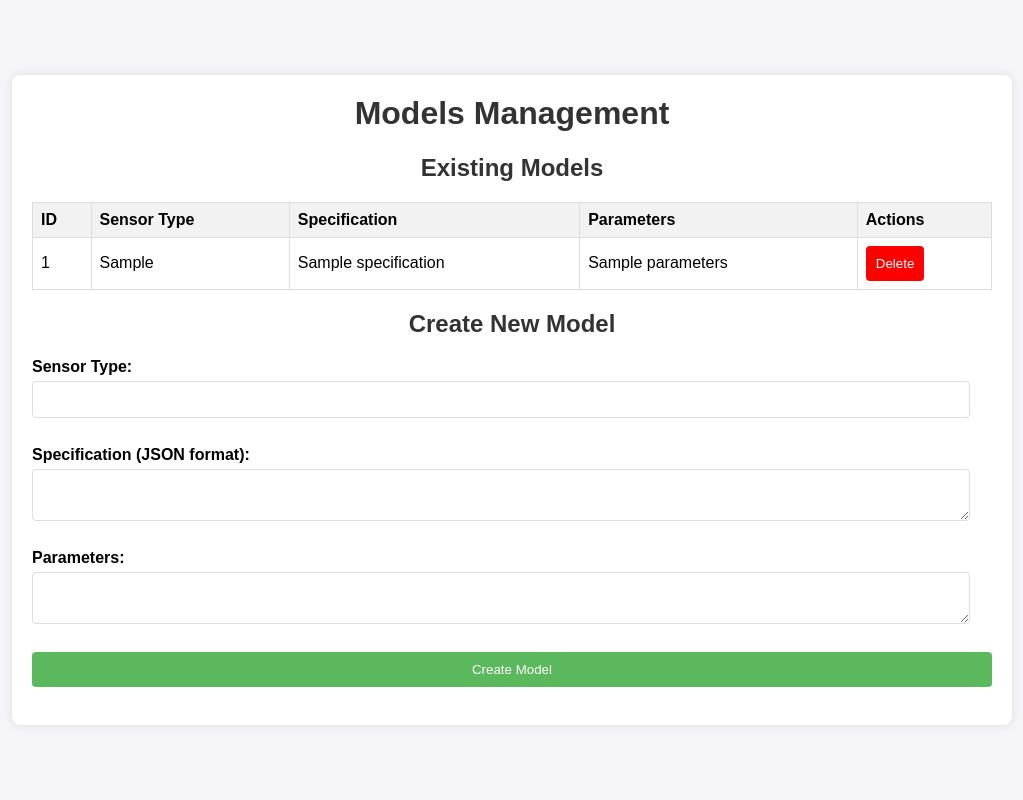
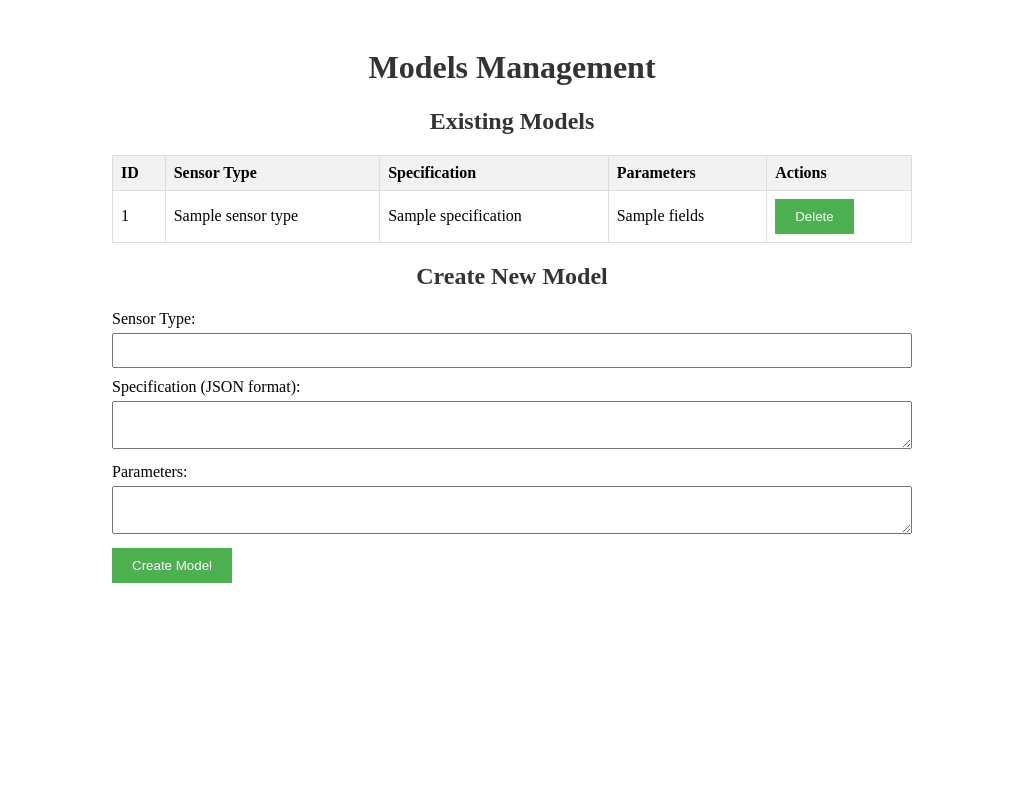
Before and after one commit to XacDacZloyKot/ISPU_VR_Server-FastAPI, a FastAPI app: template src/templates/models.html in a window 1280 px wide. Shown: the whole page, without its empty margins (128-1151 px from the left). Run offline with FastAPI, Linux system fonts and the light colour scheme; the template is opened without the code that fills it: most values are stand-ins (such as "Sample title", 1, 10 or a date in 2020); parts of the project's set-up code (start-up, migrations or seed data) failed here and were passed over.

Commit message:
Update html, css for new models

```diff
--- a/src/static/css/models.css
+++ b/src/static/css/models.css
@@ -1,93 +1,69 @@
-body {
-    font-family: Arial, sans-serif;
-    background-color: #f4f4f9;
-    margin: 0;
-    padding: 0;
-    display: flex;
-    justify-content: center;
-    align-items: center;
-    min-height: 100vh;
-    box-sizing: border-box;
-}
+/* models.css */
 
+/* Общие стили для контейнера и заголовков */
 .container {
-    background-color: #fff;
+    max-width: 800px;
+    margin: 0 auto;
     padding: 20px;
-    box-shadow: 0 0 10px rgba(0, 0, 0, 0.1);
-    border-radius: 8px;
-    max-width: 1000px;
-    width: 100%;
-    box-sizing: border-box;
-    overflow: auto;
 }
 
 h1, h2 {
+    text-align: center;
     color: #333;
-    text-align: center;
-    margin-top: 0;
 }
 
+/* Стили для таблицы с моделями */
 table {
     width: 100%;
     border-collapse: collapse;
     margin-bottom: 20px;
 }
 
-table, th, td {
+table th, table td {
     border: 1px solid #ddd;
+    padding: 8px;
+    text-align: left;
 }
 
-th, td {
+table th {
+    background-color: #f2f2f2;
+}
+
+/* Стили для формы создания модели */
+form {
+    margin-bottom: 20px;
+}
+
+form label {
+    display: block;
+    margin-bottom: 5px;
+}
+
+form input[type=text], form textarea {
+    width: 100%;
     padding: 8px;
-    text-align: left;
+    margin-bottom: 10px;
     box-sizing: border-box;
 }
 
-th {
-    background-color: #f2f2f2;
-}
-
-tr:nth-child(even) {
-    background-color: #f9f9f9;
-}
-
-form {
-    display: flex;
-    flex-direction: column;
-}
-
-label {
-    margin-bottom: 5px;
-    font-weight: bold;
-}
-
-input[type="text"],
-textarea {
-    padding: 10px;
-    margin-bottom: 10px;
-    border: 1px solid #ddd;
-    border-radius: 4px;
-    width: calc(100% - 22px);
-    box-sizing: border-box;
-}
-
-button {
-    padding: 10px;
-    background-color: #5cb85c;
+form button[type=submit] {
+    padding: 10px 20px;
+    background-color: #4CAF50;
     color: white;
     border: none;
-    border-radius: 4px;
     cursor: pointer;
 }
 
-button:hover {
-    background-color: #4cae4c;
+form button[type=submit]:hover {
+    background-color: #45a049;
 }
 
 .red-btn {
-    background: red;
+    background-color: #f44336;
 }
 
 .red-btn:hover {
-    background-color: darkred;
+    background-color: #da190b;
 }
+
+/* Остальные стили, если нужно */
--- a/src/templates/base.html
+++ b/src/templates/base.html
@@ -8,6 +8,5 @@
     <title>Document</title>
 </head>
 <body>
-
 </body>
 </html>
--- a/src/templates/models.html
+++ b/src/templates/models.html
@@ -23,9 +23,9 @@
                 {% for model in models %}
                 <tr>
                     <td>{{ model.id }}</td>
-                    <td>{{ model.sensor_type }}</td>
+                    <td>{{ model.sensor_type.name if model.sensor_type else '' }}</td>
                     <td>{{ model.specification }}</td>
-                    <td>{{ model.parameters }}</td>
+                    <td>{{ model.parameters.fields }}</td>
                     <td>
                         <form action="/pages/models/{{ model.id }}/" method="post" style="display:inline;">
                             <button type="submit" class="red-btn">Delete</button>
```
